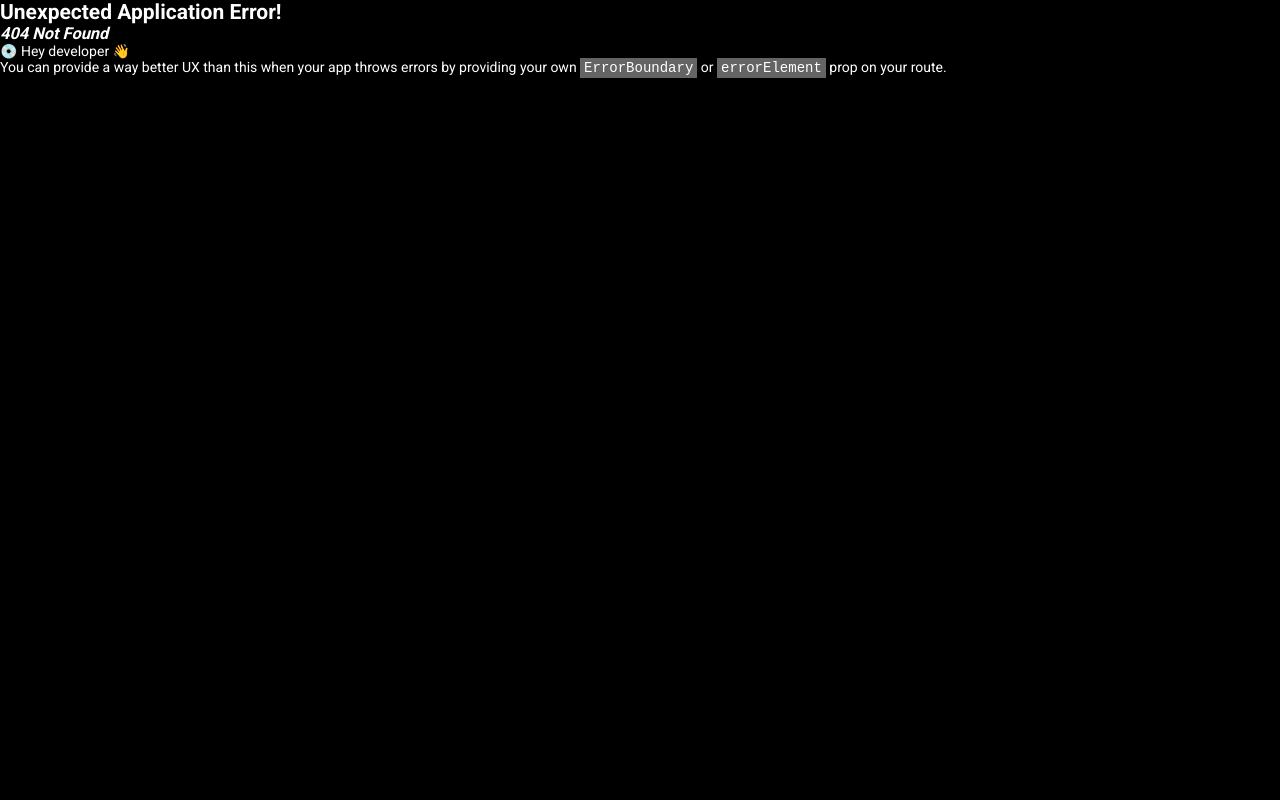
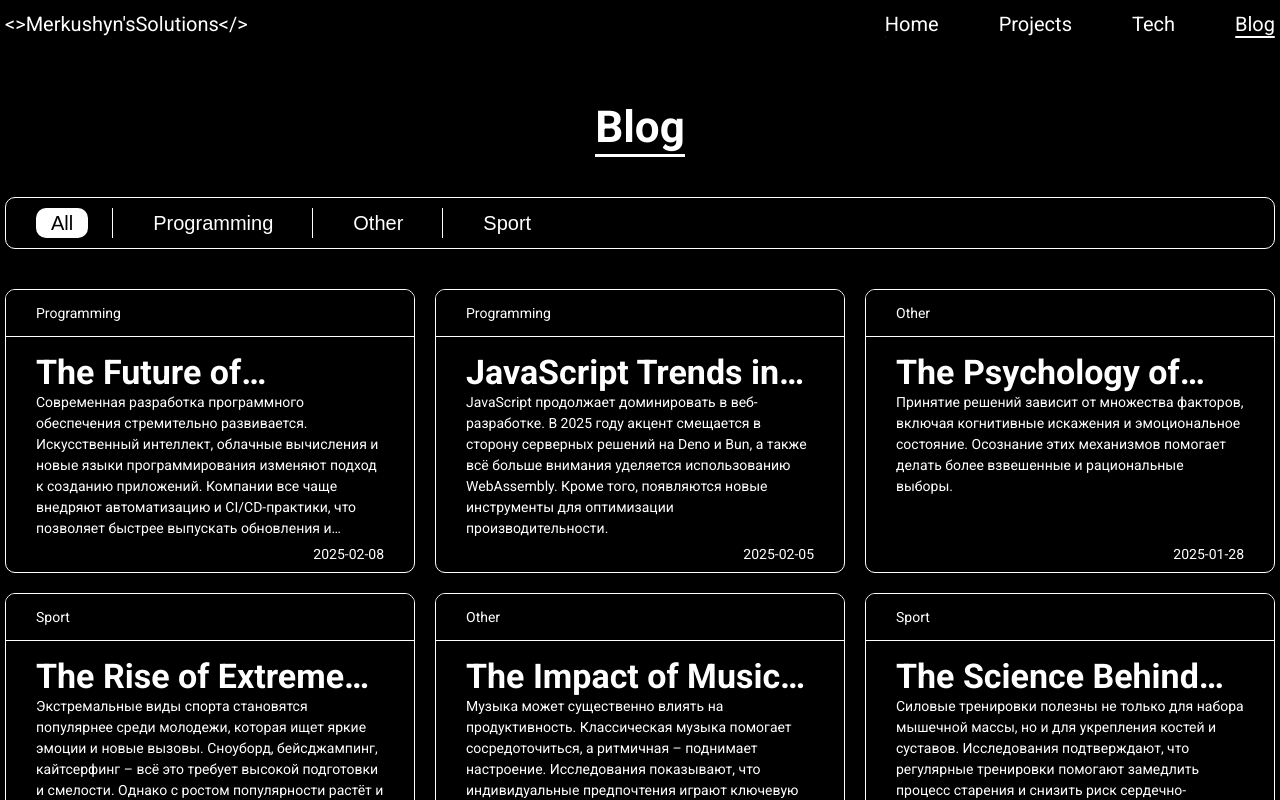
Before and after one commit to ArtemMerkushyn/byMerkushyn, a React (Create React App) app: page /posts in a window 1280 px wide. Before the commit this address had no page. Shown: the top 800 px of the page. Built offline with nearby package versions, Linux system fonts and the light colour scheme.

Commit message:
created the posts-page

```diff
--- a/src/components/header/Header.jsx
+++ b/src/components/header/Header.jsx
@@ -40,7 +40,7 @@ export const Header = () => {
                         <li className={styles.nav__item}>
                             <NavLink
                                 className={({ isActive }) => (isActive ? styles.active : undefined)}
-                                to={'/xf'}
+                                to={'/posts'}
                             >Blog</NavLink>
                         </li>
                     </ul>
--- /dev/null
+++ b/src/pages/Posts/PostsPage.jsx
@@ -0,0 +1,15 @@
+import { Posts } from '../../components/posts/Posts';
+import { Title } from '../../components/title/Title';
+import styles from './postspage.module.scss';
+
+
+export const PostsPage = () => {
+    return (
+        <div className={styles.container}>
+            <section className={styles.posts}>
+                <Title text={'Blog'} align={'center'}/>
+                <Posts/>
+            </section>
+        </div>
+    )
+}
--- /dev/null
+++ b/src/pages/Posts/postspage.module.scss
@@ -0,0 +1,16 @@
+@import '../../styles//variables';
+
+.container {
+    max-width: $max-width-container;
+    width: 100%;
+    margin: 0 auto;
+    padding: $padding-container;
+}
+
+.posts {
+    padding: $padding-section;
+
+    h3 {
+        margin-bottom: $margin-title;
+    }
+}
--- a/src/router.js
+++ b/src/router.js
@@ -2,6 +2,7 @@ import { createBrowserRouter } from "react-router-dom";
 import App from './App';
 import { Main } from "./pages/Main/Main";
 import { Projects } from "./pages/Projects/Projects";
+import { PostsPage } from "./pages/Posts/PostsPage";
 
 
 export const router = createBrowserRouter([
@@ -16,6 +17,10 @@ export const router = createBrowserRouter([
             {
                 path: 'projects',
                 element: <Projects/>,
+            },
+            {
+                path: 'posts',
+                element: <PostsPage/>
             }
         ]
     }
```
